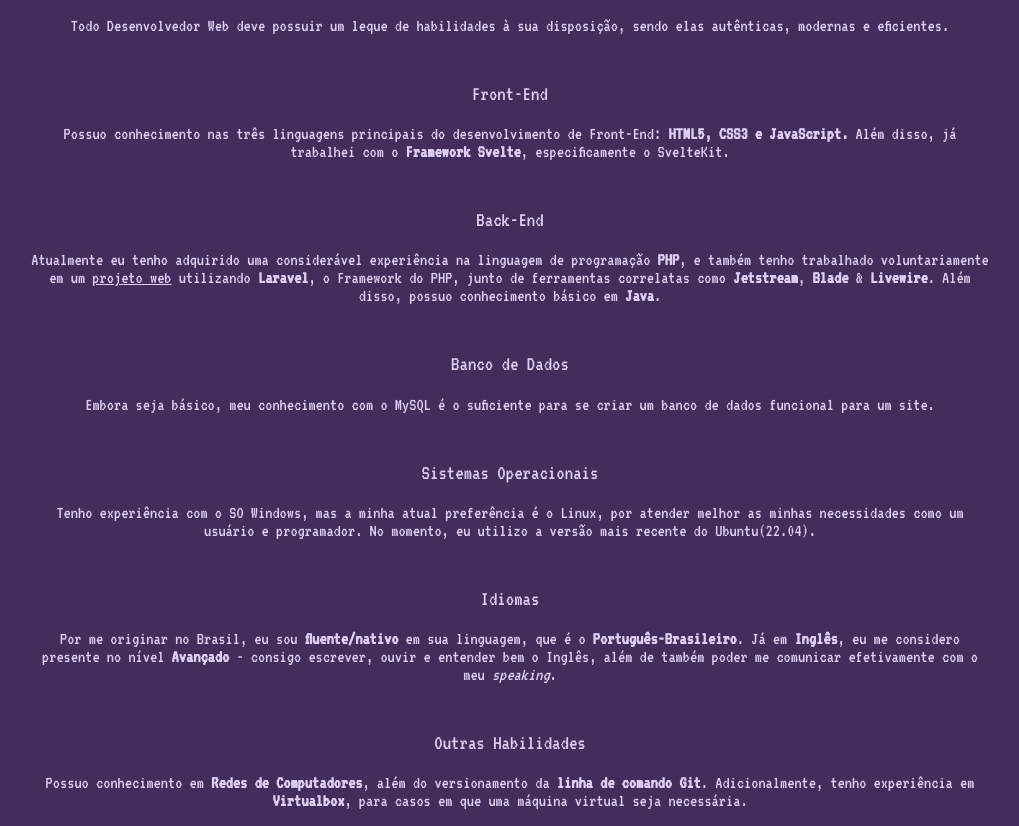
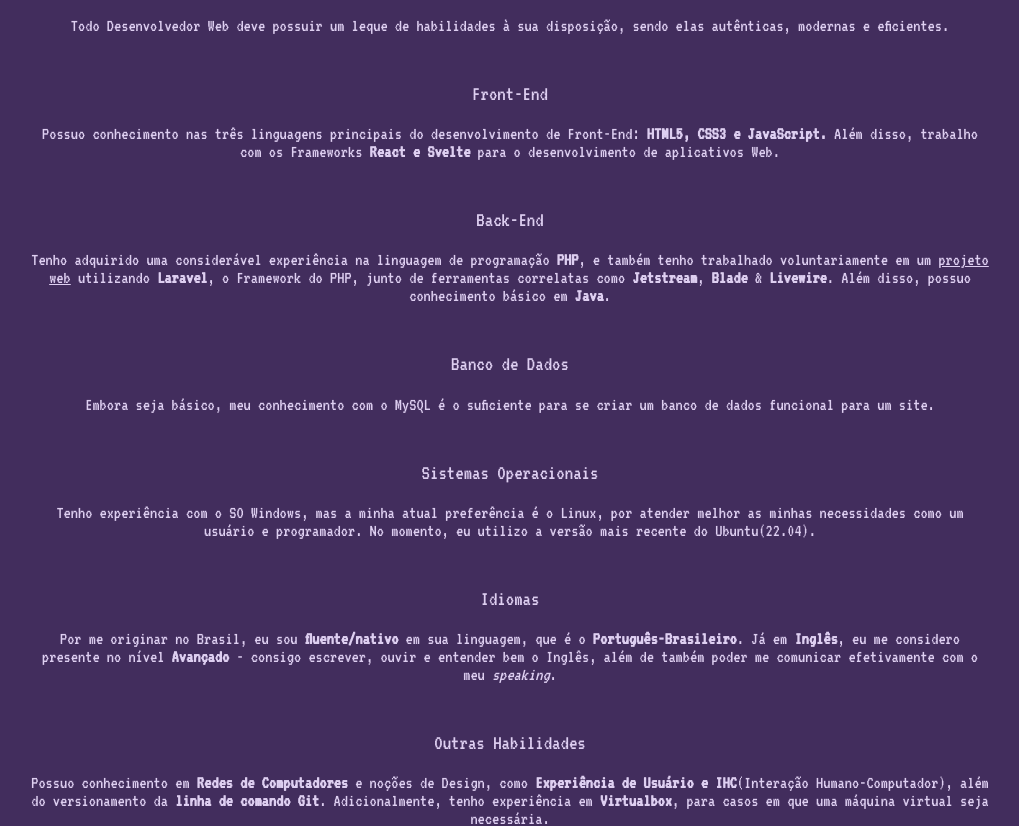
Before and after one commit to Afonso247/Cheat-Sheet, a SvelteKit app: page /sobre in a window 1280 px wide. Shown: the part 1120-1946 px from the top of the page, without its empty margins (130-1149 px from the left). Built offline with nearby package versions, Linux system fonts and the light colour scheme.

Commit message:
Update +page.svelte

```diff
--- a/src/routes/sobre/+page.svelte
+++ b/src/routes/sobre/+page.svelte
@@ -72,17 +72,17 @@
             <h3>Front-End</h3>
             <p>
                 Possuo conhecimento nas três linguagens principais do desenvolvimento de
-                Front-End: <strong>HTML5, CSS3 e JavaScript.</strong> Além disso, já
-                trabalhei com o <strong>Framework Svelte</strong>, especificamente o
-                SvelteKit.
+                Front-End: <strong>HTML5, CSS3 e JavaScript.</strong> Além disso, trabalho
+                com os Frameworks <strong>React e Svelte</strong> para o desenvolvimento de
+                aplicativos Web.
             </p>
         </div>
         <div class="skill-subcontainer">
             <h3>Back-End</h3>
             <p>
-                Atualmente eu tenho adquirido uma considerável experiência na linguagem de
-                programação <strong>PHP</strong>, e também tenho trabalhado voluntariamente
-                em um <a class="sp-link" href="https://github.com/Afonso247/Laravel-Auth">
+                Tenho adquirido uma considerável experiência na linguagem de programação
+                <strong>PHP</strong>, e também tenho trabalhado voluntariamente em um
+                <a class="sp-link" href="https://github.com/Afonso247/Laravel-Auth">
                 projeto web</a> utilizando <strong>Laravel</strong>, o Framework do PHP,
                 junto de ferramentas correlatas como <strong>Jetstream</strong>, <strong>
                 Blade</strong> & <strong>Livewire</strong>. Além disso, possuo conhecimento
@@ -117,9 +117,11 @@
         <div class="skill-subcontainer">
             <h3>Outras Habilidades</h3>
             <p>
-                Possuo conhecimento em <strong>Redes de Computadores</strong>, além do versionamento
-                da <strong>linha de comando Git</strong>. Adicionalmente, tenho experiência em
-                <strong>Virtualbox</strong>, para casos em que uma máquina virtual seja necessária.
+                Possuo conhecimento em <strong>Redes de Computadores</strong> e noções de Design,
+                como <strong>Experiência de Usuário e IHC</strong>(Interação Humano-Computador),
+                além do versionamento da <strong>linha de comando Git</strong>. Adicionalmente,
+                tenho experiência em <strong>Virtualbox</strong>, para casos em que uma máquina
+                virtual seja necessária.
             </p>
         </div>
     </div>
```
